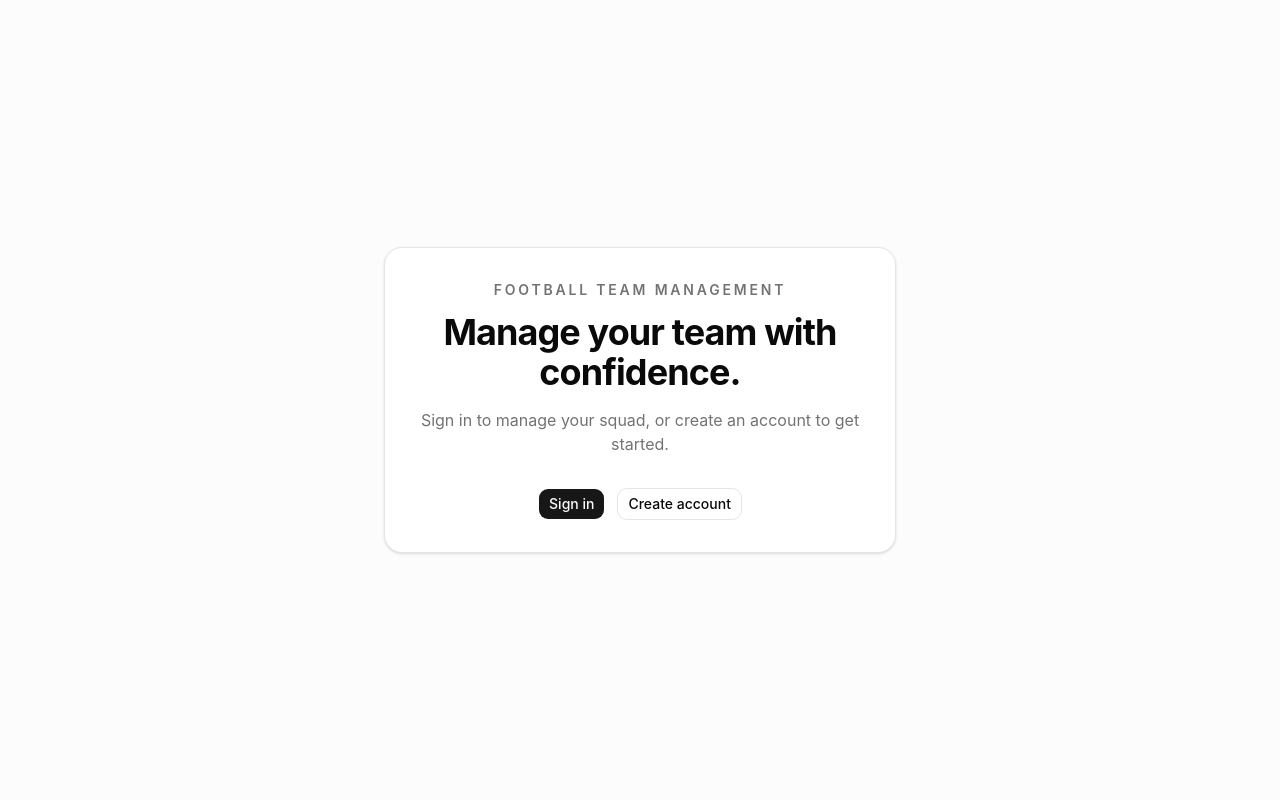
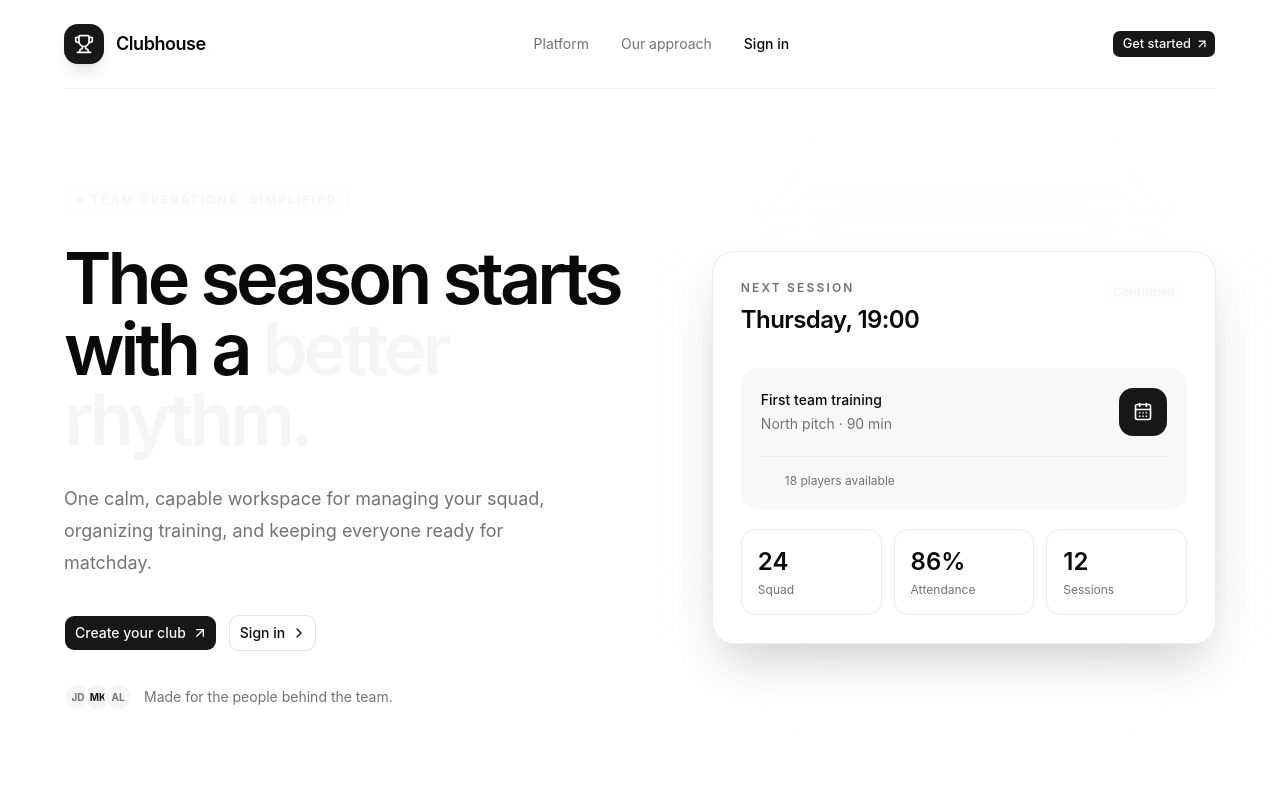
Before and after one commit to freddy61279/football-team-management-app, a Next.js app: page / in a window 1280 px wide. Shown: the top 800 px of the page. Built offline with nearby package versions, Linux system fonts and the light colour scheme.

Commit message:
Redesign Clubhouse landing page

```diff
--- a/app/globals.css
+++ b/app/globals.css
@@ -83,37 +83,37 @@
 
 .dark {
   color-scheme: dark;
-  --background: oklch(0.145 0 0);
-  --foreground: oklch(0.985 0 0);
-  --card: oklch(0.205 0 0);
-  --card-foreground: oklch(0.985 0 0);
-  --popover: oklch(0.205 0 0);
-  --popover-foreground: oklch(0.985 0 0);
-  --primary: oklch(0.922 0 0);
-  --primary-foreground: oklch(0.205 0 0);
-  --secondary: oklch(0.269 0 0);
-  --secondary-foreground: oklch(0.985 0 0);
-  --muted: oklch(0.269 0 0);
-  --muted-foreground: oklch(0.708 0 0);
-  --accent: oklch(0.269 0 0);
-  --accent-foreground: oklch(0.985 0 0);
+  --background: oklch(0.14 0.025 250);
+  --foreground: oklch(0.97 0.01 105);
+  --card: oklch(0.19 0.03 250);
+  --card-foreground: oklch(0.97 0.01 105);
+  --popover: oklch(0.19 0.03 250);
+  --popover-foreground: oklch(0.97 0.01 105);
+  --primary: oklch(0.93 0.01 105);
+  --primary-foreground: oklch(0.16 0.025 250);
+  --secondary: oklch(0.23 0.035 250);
+  --secondary-foreground: oklch(0.97 0.01 105);
+  --muted: oklch(0.23 0.035 250);
+  --muted-foreground: oklch(0.7 0.025 240);
+  --accent: oklch(0.86 0.19 115);
+  --accent-foreground: oklch(0.16 0.025 250);
   --destructive: oklch(0.704 0.191 22.216);
-  --border: oklch(1 0 0 / 10%);
+  --border: oklch(1 0 0 / 11%);
   --input: oklch(1 0 0 / 15%);
-  --ring: oklch(0.556 0 0);
-  --chart-1: oklch(0.87 0 0);
-  --chart-2: oklch(0.556 0 0);
-  --chart-3: oklch(0.439 0 0);
-  --chart-4: oklch(0.371 0 0);
-  --chart-5: oklch(0.269 0 0);
-  --sidebar: oklch(0.205 0 0);
-  --sidebar-foreground: oklch(0.985 0 0);
-  --sidebar-primary: oklch(0.488 0.243 264.376);
-  --sidebar-primary-foreground: oklch(0.985 0 0);
-  --sidebar-accent: oklch(0.269 0 0);
-  --sidebar-accent-foreground: oklch(0.985 0 0);
-  --sidebar-border: oklch(1 0 0 / 10%);
-  --sidebar-ring: oklch(0.556 0 0);
+  --ring: oklch(0.86 0.19 115);
+  --chart-1: oklch(0.86 0.19 115);
+  --chart-2: oklch(0.65 0.12 210);
+  --chart-3: oklch(0.7 0.13 35);
+  --chart-4: oklch(0.6 0.1 290);
+  --chart-5: oklch(0.55 0.08 170);
+  --sidebar: oklch(0.16 0.03 250);
+  --sidebar-foreground: oklch(0.97 0.01 105);
+  --sidebar-primary: oklch(0.86 0.19 115);
+  --sidebar-primary-foreground: oklch(0.16 0.025 250);
+  --sidebar-accent: oklch(0.23 0.035 250);
+  --sidebar-accent-foreground: oklch(0.97 0.01 105);
+  --sidebar-border: oklch(1 0 0 / 11%);
+  --sidebar-ring: oklch(0.86 0.19 115);
 }
 
 @media (prefers-color-scheme: dark) {
--- a/app/page.tsx
+++ b/app/page.tsx
@@ -1,24 +1,60 @@
 import Link from 'next/link'
+import { ArrowUpRight, CalendarDays, Check, ChevronRight, CircleUserRound, ShieldCheck, Trophy } from 'lucide-react'
 import { Button } from '@/components/ui/button'
+
+const features = [
+  { icon: CircleUserRound, title: 'Squad intelligence', copy: 'Keep every player, position, and availability detail in one clear view.' },
+  { icon: CalendarDays, title: 'Training rhythm', copy: 'Plan sessions, share the details, and keep attendance moving.' },
+  { icon: ShieldCheck, title: 'Built for the club', copy: 'A focused workspace for coaches, captains, and team staff.' },
+]
 
 export default function Page() {
   return (
-    <main className="flex min-h-svh items-center justify-center bg-muted/30 p-6">
-      <section className="w-full max-w-lg rounded-2xl border bg-card p-8 text-center shadow-sm">
-        <p className="mb-3 text-sm font-semibold uppercase tracking-[0.2em] text-muted-foreground">
-          Football team management
-        </p>
-        <h1 className="text-4xl font-bold tracking-tight">Manage your team with confidence.</h1>
-        <p className="mt-4 text-muted-foreground">
-          Sign in to manage your squad, or create an account to get started.
-        </p>
-        <div className="mt-8 flex flex-col gap-3 sm:flex-row sm:justify-center">
-          <Button render={<Link href="/auth/login" />}>Sign in</Button>
-          <Button render={<Link href="/auth/sign-up" />} variant="outline">
-            Create account
-          </Button>
-        </div>
-      </section>
+    <main className="min-h-svh overflow-hidden bg-background">
+      <div className="mx-auto flex min-h-svh max-w-7xl flex-col px-6 sm:px-10 lg:px-16">
+        <header className="flex items-center justify-between border-b border-border/60 py-6">
+          <Link href="/" className="flex items-center gap-3" aria-label="Clubhouse home">
+            <span className="grid size-10 place-items-center rounded-xl bg-primary text-primary-foreground shadow-lg shadow-primary/10">
+              <Trophy className="size-5" />
+            </span>
+            <span className="text-lg font-semibold tracking-tight">Clubhouse<span className="text-accent">.</span></span>
+          </Link>
+          <nav className="hidden items-center gap-8 text-sm text-muted-foreground md:flex" aria-label="Main navigation">
+            <a href="#features" className="transition-colors hover:text-foreground">Platform</a>
+            <a href="#approach" className="transition-colors hover:text-foreground">Our approach</a>
+            <Link href="/auth/login" className="font-medium text-foreground">Sign in</Link>
+          </nav>
+          <Button render={<Link href="/auth/sign-up" />} size="sm" className="hidden sm:inline-flex">Get started <ArrowUpRight data-icon="inline-end" /></Button>
+        </header>
+
+        <section className="relative grid flex-1 items-center gap-14 py-16 lg:grid-cols-[1.08fr_0.92fr] lg:py-24">
+          <div className="relative z-10 max-w-2xl">
+            <div className="mb-7 inline-flex items-center gap-2 rounded-full border border-accent/25 bg-accent/10 px-3 py-1.5 text-xs font-semibold uppercase tracking-[0.18em] text-accent">
+              <span className="size-1.5 rounded-full bg-accent" /> Team operations, simplified
+            </div>
+            <h1 className="max-w-3xl text-5xl font-semibold leading-[0.98] tracking-[-0.055em] text-foreground sm:text-7xl">
+              The season starts with a <span className="text-accent">better rhythm.</span>
+            </h1>
+            <p className="mt-7 max-w-lg text-lg leading-8 text-muted-foreground">One calm, capable workspace for managing your squad, organizing training, and keeping everyone ready for matchday.</p>
+            <div className="mt-9 flex flex-col gap-3 sm:flex-row">
+              <Button render={<Link href="/auth/sign-up" />} size="lg">Create your club <ArrowUpRight data-icon="inline-end" /></Button>
+              <Button render={<Link href="/auth/login" />} variant="outline" size="lg">Sign in <ChevronRight data-icon="inline-end" /></Button>
+            </div>
+            <div className="mt-8 flex items-center gap-3 text-sm text-muted-foreground"><span className="flex -space-x-2"><span className="grid size-7 place-items-center rounded-full border-2 border-background bg-secondary text-[10px] font-bold">JD</span><span className="grid size-7 place-items-center rounded-full border-2 border-background bg-accent text-[10px] font-bold text-accent-foreground">MK</span><span className="grid size-7 place-items-center rounded-full border-2 border-background bg-muted text-[10px] font-bold">AL</span></span><span>Made for the people behind the team.</span></div>
+          </div>
+
+          <div className="relative" id="approach">
+            <div className="absolute -inset-8 rounded-[3rem] bg-accent/10 blur-3xl" />
+            <div className="relative overflow-hidden rounded-3xl border border-border/70 bg-card p-5 shadow-2xl shadow-black/20 sm:p-7">
+              <div className="mb-8 flex items-start justify-between"><div><p className="text-xs font-semibold uppercase tracking-[0.18em] text-muted-foreground">Next session</p><h2 className="mt-2 text-2xl font-semibold tracking-tight">Thursday, 19:00</h2></div><span className="rounded-full bg-accent/15 px-3 py-1 text-xs font-semibold text-accent">Confirmed</span></div>
+              <div className="rounded-2xl bg-secondary/70 p-5"><div className="flex items-center justify-between"><div><p className="text-sm font-medium">First team training</p><p className="mt-1 text-sm text-muted-foreground">North pitch · 90 min</p></div><div className="grid size-12 place-items-center rounded-xl bg-primary text-primary-foreground"><CalendarDays className="size-5" /></div></div><div className="mt-5 flex items-center gap-2 border-t border-border/60 pt-4 text-xs text-muted-foreground"><Check className="size-4 text-accent" /> 18 players available</div></div>
+              <div className="mt-5 grid grid-cols-3 gap-3"><div className="rounded-xl border border-border/70 p-4"><p className="text-2xl font-semibold">24</p><p className="mt-1 text-xs text-muted-foreground">Squad</p></div><div className="rounded-xl border border-border/70 p-4"><p className="text-2xl font-semibold">86%</p><p className="mt-1 text-xs text-muted-foreground">Attendance</p></div><div className="rounded-xl border border-border/70 p-4"><p className="text-2xl font-semibold">12</p><p className="mt-1 text-xs text-muted-foreground">Sessions</p></div></div>
+            </div>
+          </div>
+        </section>
+
+        <section id="features" className="grid gap-4 border-t border-border/60 py-10 md:grid-cols-3">{features.map(({ icon: Icon, title, copy }) => <article key={title} className="rounded-2xl border border-transparent p-4 transition-colors hover:border-border hover:bg-card"><Icon className="mb-7 size-5 text-accent" /><h3 className="font-semibold">{title}</h3><p className="mt-2 max-w-xs text-sm leading-6 text-muted-foreground">{copy}</p></article>)}</section>
+      </div>
     </main>
   )
 }
```
